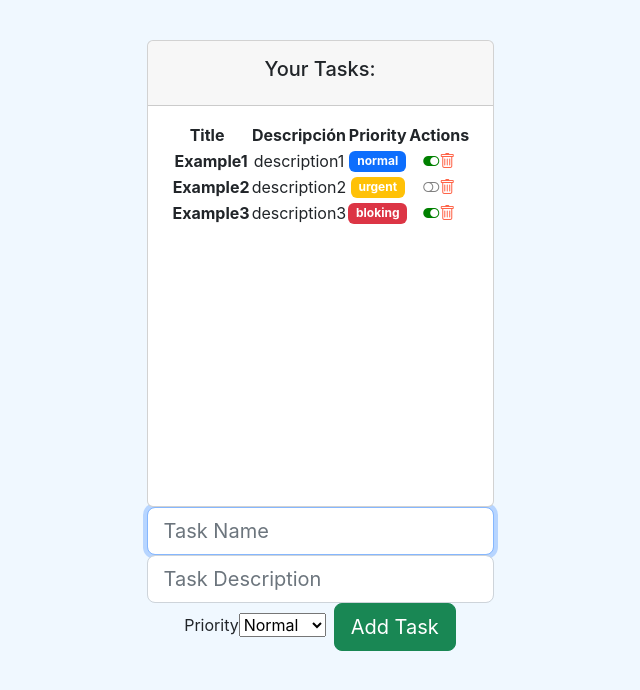
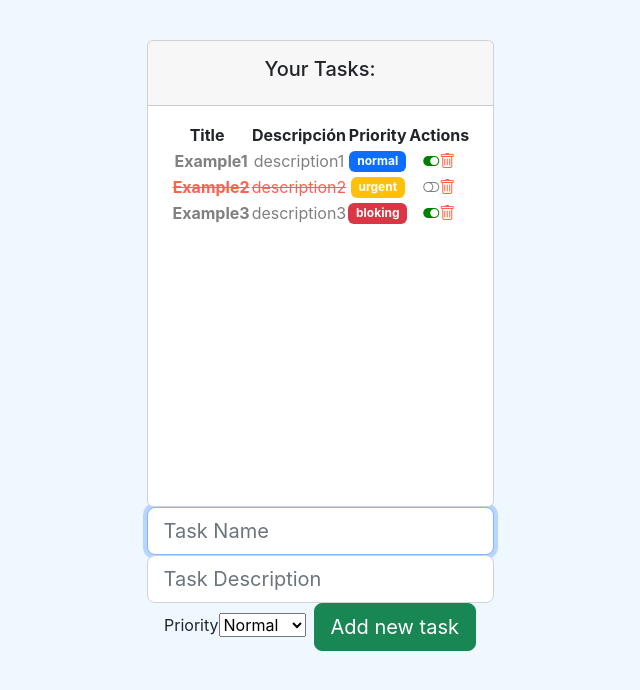
Before and after one commit to MariaGonzalesBaldera/TodoAppReact, a React (Create React App) app: page / in a window 1280 px wide. Shown: the top 690 px of the page, without its empty margins (320-960 px from the left). Built offline with nearby package versions, Linux system fonts and the light colour scheme.

Commit message:
add style task

```diff
--- a/src/App.js
+++ b/src/App.js
@@ -8,6 +8,7 @@ import Ejemplo1 from './hooks/Ejemplo1';
 import Ejemplo2 from './hooks/Ejemplo2';
 import Ejemplo4 from './hooks/Ejemplo4';
 import Greetingstyled from './components/pure/greetingStyled';
+import OptionalRender from './components/pure/optionalRender';
 
 function App() {
   return (
@@ -17,6 +18,9 @@ function App() {
         {/* <Greeting name="Maria"/> */}
         {/* <GreetingF name={"Cristina"}/> */}
         <TaskListComponent></TaskListComponent>
+
+        {/* <OptionalRender></OptionalRender> */}
+
         {/* <ContactListComponent></ContactListComponent> */}
         {/* <Ejemplo1></Ejemplo1> */}
         {/* <Ejemplo2></Ejemplo2> */}
--- a/src/components/container/task_list.jsx
+++ b/src/components/container/task_list.jsx
@@ -28,32 +28,22 @@ const TaskListComponent = ({ task }) => {
     temTasks[index].completed = !temTasks[index].completed
     setTasks(temTasks)
   }
-  function deleteTask(task){
+  function deleteTask(task) {
     console.log('Delete this Task ', task)
     const index = tasks.indexOf(task)
-    const tempTasks= [...tasks]
-    tempTasks.splice(index,1)
+    const tempTasks = [...tasks]
+    tempTasks.splice(index, 1)
     setTasks(tempTasks)
   }
 
-  function addTask(task){
+  function addTask(task) {
     console.log('Add this task', task)
-    const index = tasks.indexOf(tasks)
     const tempTasks = [...tasks]
     tempTasks.push(task)
     setTasks(tempTasks)
   }
-
+  const Table = () => {
     return (
-    <div>
-      <div className='col-12'>
-        <div className='card'>
-          <div className='card-header p-3'>
-            <h5>
-              Your Tasks:
-            </h5>
-          </div>
-          <div className='card-body data-mdb-perfect-onScroll={true}' style={{ position: 'relative', height: '400px' }}>
       <table>
         <thead>
           <tr>
@@ -75,14 +65,33 @@ const TaskListComponent = ({ task }) => {
             )
           }
           )}
-                {/* <TaskComponent task={Task} ></TaskComponent> */}
         </tbody>
       </table>
+    )
+  }
+  let taskTable;
+  if (tasks.length > 0) {
+    taskTable = <Table></Table>
+  } else {
+    taskTable = <div><h3>There are not task</h3>
+    <span>Plase, add one</span></div>
+  }
+  return (
+    <div>
+      <div className='col-12'>
+        <div className='card'>
+          <div className='card-header p-3'>
+            <h5>
+              Your Tasks:
+            </h5>
+          </div>
+          <div className='card-body data-mdb-perfect-onScroll={true}' style={{ position: 'relative', height: '400px' }}>
+            {taskTable}
           </div>
         </div>
       </div>
       {/* TODO: Aplicar un for/map para renderizar una lista*/}
-      <Taskform add={addTask}>
+      <Taskform add={addTask} cant={tasks.length}>
 
       </Taskform>
     </div>
--- a/src/components/pure/forms/taskForm.jsx
+++ b/src/components/pure/forms/taskForm.jsx
@@ -1,33 +1,34 @@
-import React, {useRef} from 'react'
-import PropTypes from  'prop-types'
+import React, { useRef } from 'react'
+import PropTypes from 'prop-types'
 import { LEVELS } from '../../../models/levels.enum'
 import { Task } from '../../../models/task.class'
 
-const Taskform=({add})=> {
+const Taskform = ({ add, cant }) => {
+
   const nameRef = useRef('')
   const descriptionRef = useRef('')
   const levelRef = useRef(LEVELS.NORMAL)
 
-  function addTask(e){
+  function addTask(e) {
     e.preventDefault()
     const newTask = new Task(
       nameRef.current.value,
       descriptionRef.current.value,
-      false,
+      true,
       levelRef.current.value
     )
     add(newTask)
-    nameRef.current.value=''
-    descriptionRef.current.value=''
-    levelRef.current.value=''
+    nameRef.current.value = ''
+    descriptionRef.current.value = ''
+    levelRef.current.value = ''
   }
 
   return (
     <form onSubmit={addTask} className='d-flex justify-content-center align-items-center mb-4'>
       <div className='form-outline flex-fill'>
-        <input ref={nameRef} id='inputName' type='text' placeholder='Task Name' className='form-control form-control-lg' required autoFocus/>
-        <input ref={descriptionRef} id='inputDescription' type='text' className='form-control form-control-lg' required placeholder='Task Description'/>
-        <label htmlFor='selectLevel'  className='sr-only'>Priority</label>
+        <input ref={nameRef} id='inputName' type='text' placeholder='Task Name' className='form-control form-control-lg' required autoFocus />
+        <input ref={descriptionRef} id='inputDescription' type='text' className='form-control form-control-lg' required placeholder='Task Description' />
+        <label htmlFor='selectLevel' className='sr-only'>Priority</label>
         <select ref={levelRef} defaultValue={LEVELS.NORMAL} id='selectlevel'>
           <option value={LEVELS.NORMAL}>
             Normal
@@ -41,13 +42,14 @@ const Taskform=({add})=> {
 
         </select>
         <button type='submit' className='btn btn-success btn-lg ms-2'>
-          Add Task
+          {cant >0 ? 'Add new task':'Create first task'}
         </button>
       </div>
     </form>
   )
 }
-Taskform.protoType={
-  add : PropTypes.func.isRequired
+Taskform.protoType = {
+  add: PropTypes.func.isRequired,
+  cant : PropTypes.number.isRequired
 }
 export default Taskform
--- /dev/null
+++ b/src/components/pure/optionalRender.jsx
@@ -0,0 +1,61 @@
+import React, { useState } from 'react'
+
+const loggedStyle = {
+    backgroundColor:'green',
+    color:'white',
+    fontWeight:'bold'
+}
+const unloggedStyle = {
+    backgroundColor:'tomato',
+    color:'white',
+    fontWeight:'bold'
+}
+
+
+const LoginButton = ({ Loginaction }) => {
+    return (
+        <button style={loggedStyle} onClick={Loginaction}>Login</button>
+    )
+}
+
+const LogoutButton = ({ Logoutaction }) => {
+    return (
+        <button style={unloggedStyle} onClick={Logoutaction}>Logout</button>
+    )
+}
+
+const OptionalRender = () => {
+    const [access, setAccess] = useState(false)
+    const [nMessage, setNMessage] = useState(0)
+
+    const Loginaction = () => {
+        setAccess(true)
+    }
+    const Logoutaction = () => {
+        setAccess(false)
+    }
+
+    let Isbutton;
+    (access) ? Isbutton = <LogoutButton Logoutaction={Logoutaction}></LogoutButton> :
+        Isbutton = <LoginButton Loginaction={Loginaction}></LoginButton>
+
+    let addMessages =()=>{
+        setNMessage(nMessage + 1)
+    }
+
+    return (
+        <div>
+        {Isbutton}
+        {access ? <div>
+            { nMessage > 0 ?
+         <p>You have {nMessage} new message{nMessage>1 ? 's' : null }...</p>:
+         <p>There are no new message</p>
+        }
+        <button onClick={addMessages}>{nMessage ===0 ? 'Add you first message': 'Add message'}</button>
+        </div>
+        :'Ingresar'}
+
+        </div>
+    )
+}
+export default OptionalRender;
--- a/src/components/pure/task.jsx
+++ b/src/components/pure/task.jsx
@@ -7,8 +7,6 @@ import { LEVELS } from '../../models/levels.enum'
 const TaskComponent = ({ task, complete, remove }) => {
 
     useEffect(() => {
-      console.log('Tarea creada')
-
       return () => {
         console.log(`Task: ${task.name}  id going to`)
       }
@@ -49,7 +47,7 @@ const TaskComponent = ({ task, complete, remove }) => {
 
     }
     return (
-        <tr className='fw-normal'>
+        <tr  className= {task.completed ? 'task-completed':'task-pending'}>
             <th>
                 <span className='ms-2'>{task.name}</span>
             </th>
--- a/src/styles/task.scss
+++ b/src/styles/task.scss
@@ -1,3 +1,10 @@
 .task-action{
     cursor: pointer;
 }
+.task-pending{
+    color: tomato;
+    text-decoration: line-through;
+}
+.task-completed{
+    color: gray;
+}
```
Lines whose indentation alone changed are shown as unchanged.
